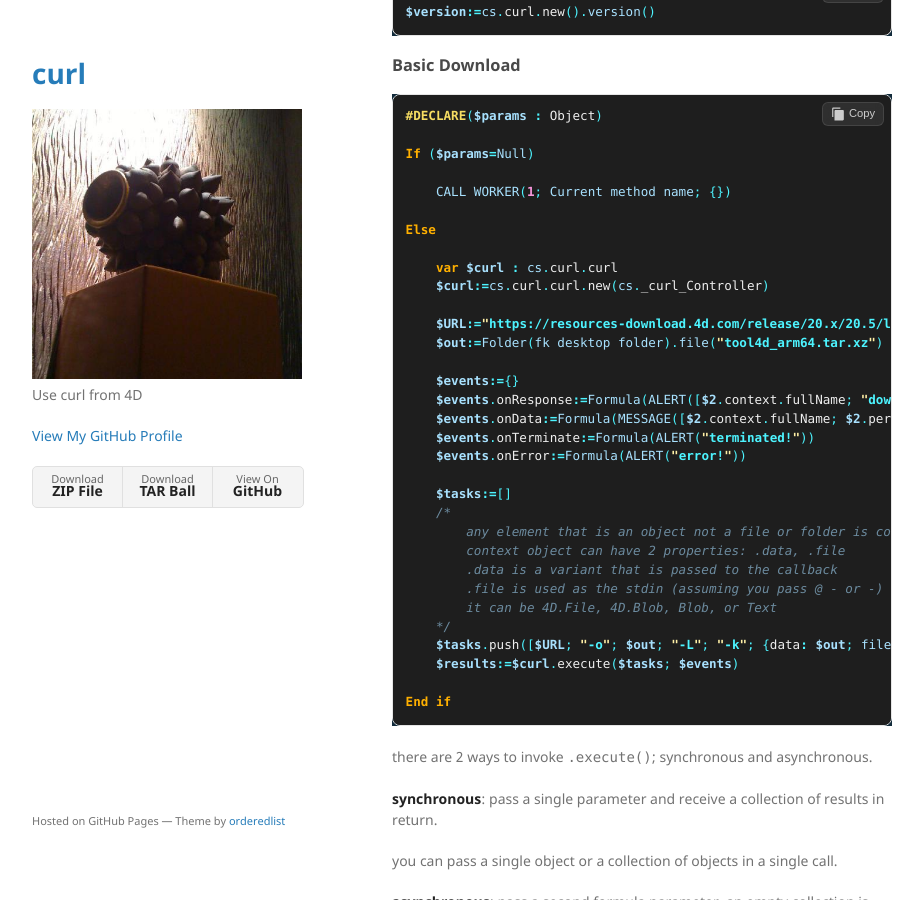
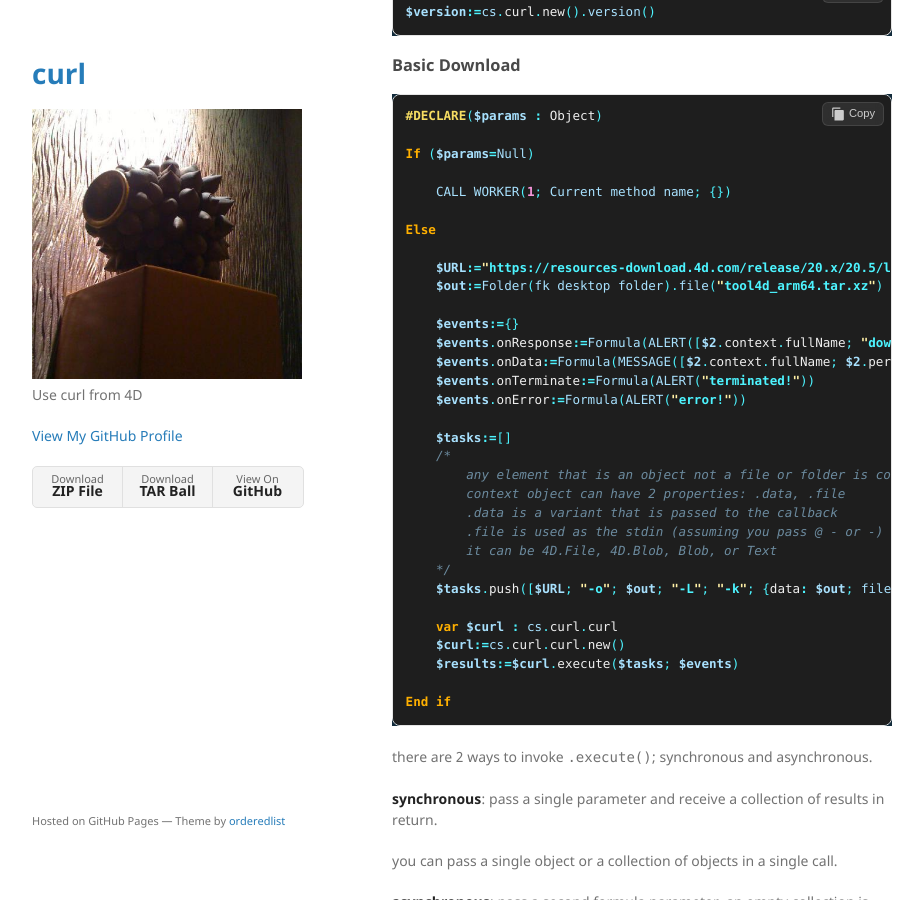
Before and after one commit to miyako/curl, a Jekyll site: the page built from index.md, in a window 1280 px wide and 900 px high, scrolled down 493 px. Shown: the whole window, without its empty margins (178-1101 px from the left). Built offline with Jekyll 4.4.1, drawn with Linux system fonts in a browser that asks for light colours; part of the change alters nothing that is shown.

Commit message:
Update index.md

```diff
--- a/index.md
+++ b/index.md
@@ -38,9 +38,6 @@ If ($params=Null)
 
 Else
 
-    var $curl : cs.curl.curl
-    $curl:=cs.curl.curl.new(cs._curl_Controller)
-
     $URL:="https://resources-download.4d.com/release/20.x/20.5/latest/mac/tool4d_arm64.tar.xz"
     $out:=Folder(fk desktop folder).file("tool4d_arm64.tar.xz")
 
@@ -59,6 +56,9 @@ Else
         it can be 4D.File, 4D.Blob, Blob, or Text
     */
     $tasks.push([$URL; "-o"; $out; "-L"; "-k"; {data: $out; file: Null}])
+
+    var $curl : cs.curl.curl
+    $curl:=cs.curl.curl.new()
     $results:=$curl.execute($tasks; $events)
 
 End if
```
